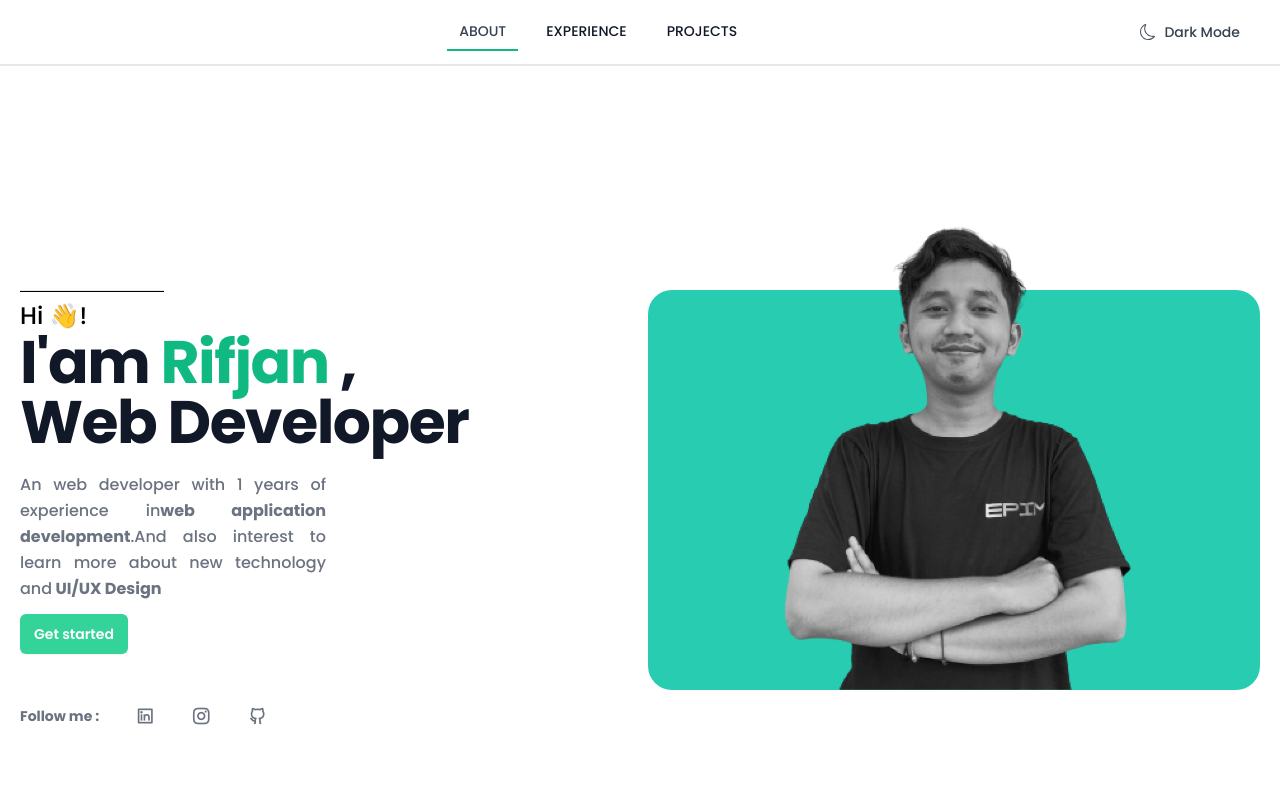
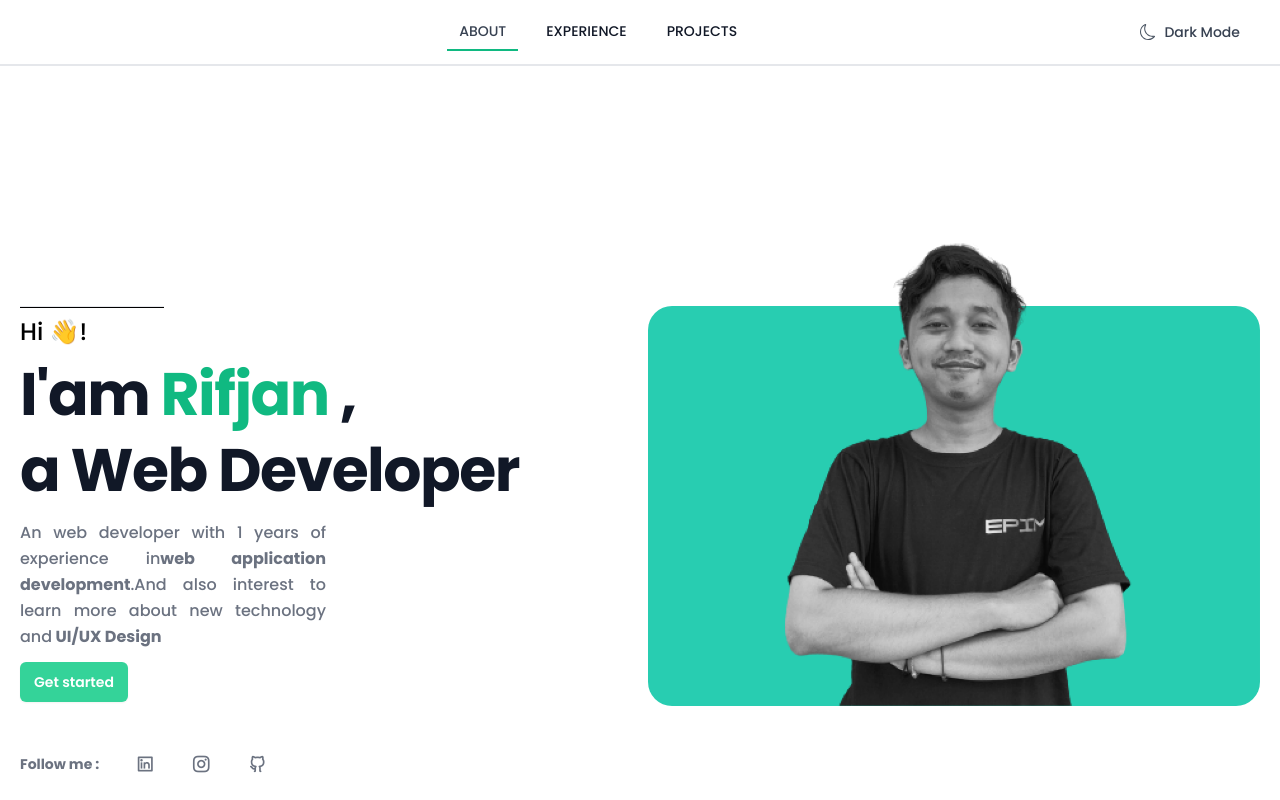
Before and after one commit to rifjan29/profile-me, a React (Create React App) app: page / in a window 1280 px wide. Shown: the top 800 px of the page. Built offline with nearby package versions, Linux system fonts and the light colour scheme.

Commit message:
fix: header text

```diff
--- a/src/App.js
+++ b/src/App.js
@@ -17,8 +17,10 @@ function App() {
       <Navbar />
       <section
         className="
-                    h-screen
+                    h-max
+                    md:h-screen
                     dark:bg-slate-900
+                    py-4
                   "
       >
         <div className='
@@ -42,6 +44,7 @@ function App() {
                           text-2xl
                           font-medium
                           dark:text-gray-500
+                          mb-4
                           "
               >
                 Hi 👋!
@@ -68,8 +71,9 @@ function App() {
                   sm:text-6xl
                   sm:text-center
                   md:text-left
-                  dark:text-gray-500 '>
-                  Web Developer
+                  dark:text-gray-500
+                  mt-4'>
+                  a Web Developer
               </h1>
 
               <p
```
